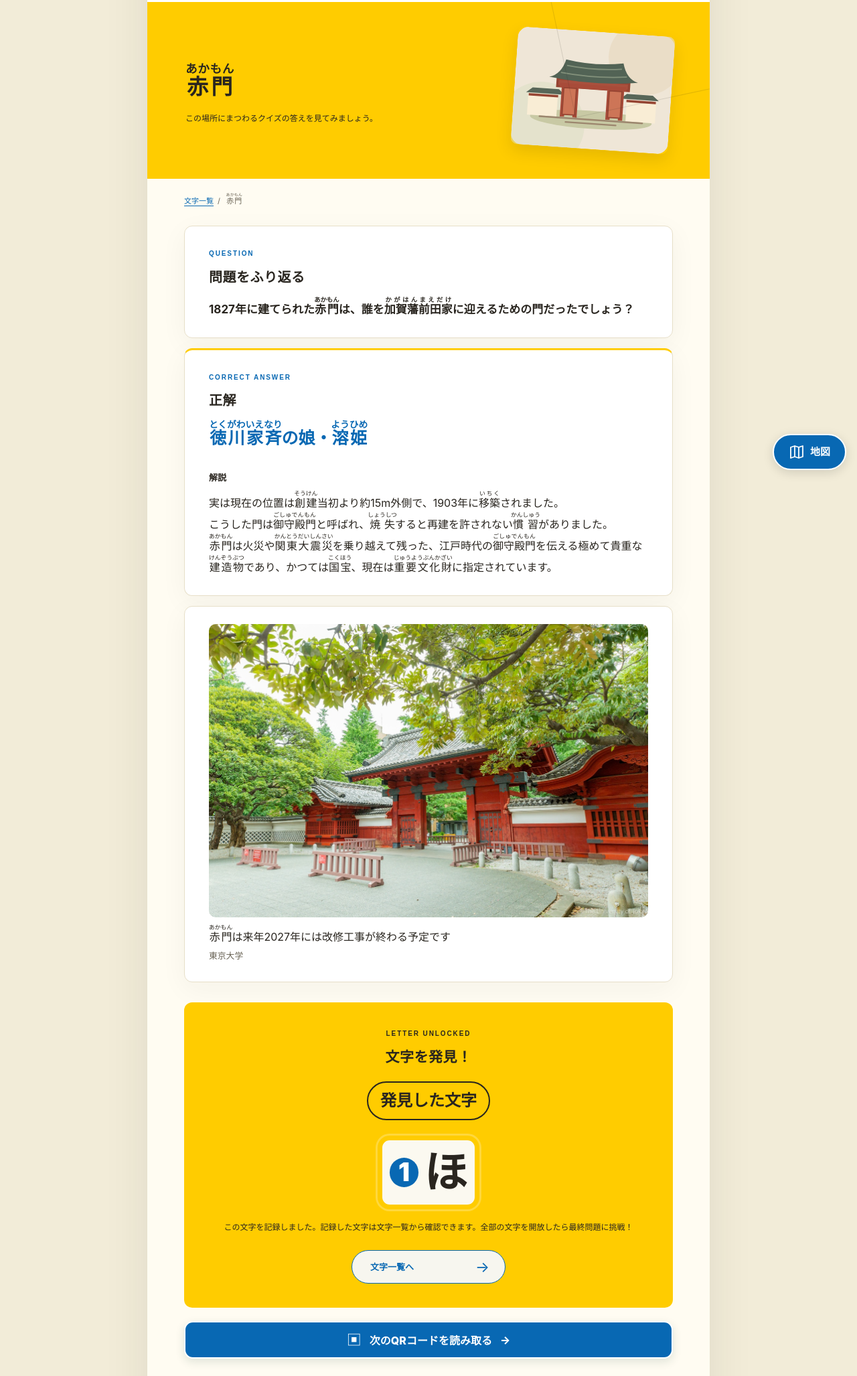
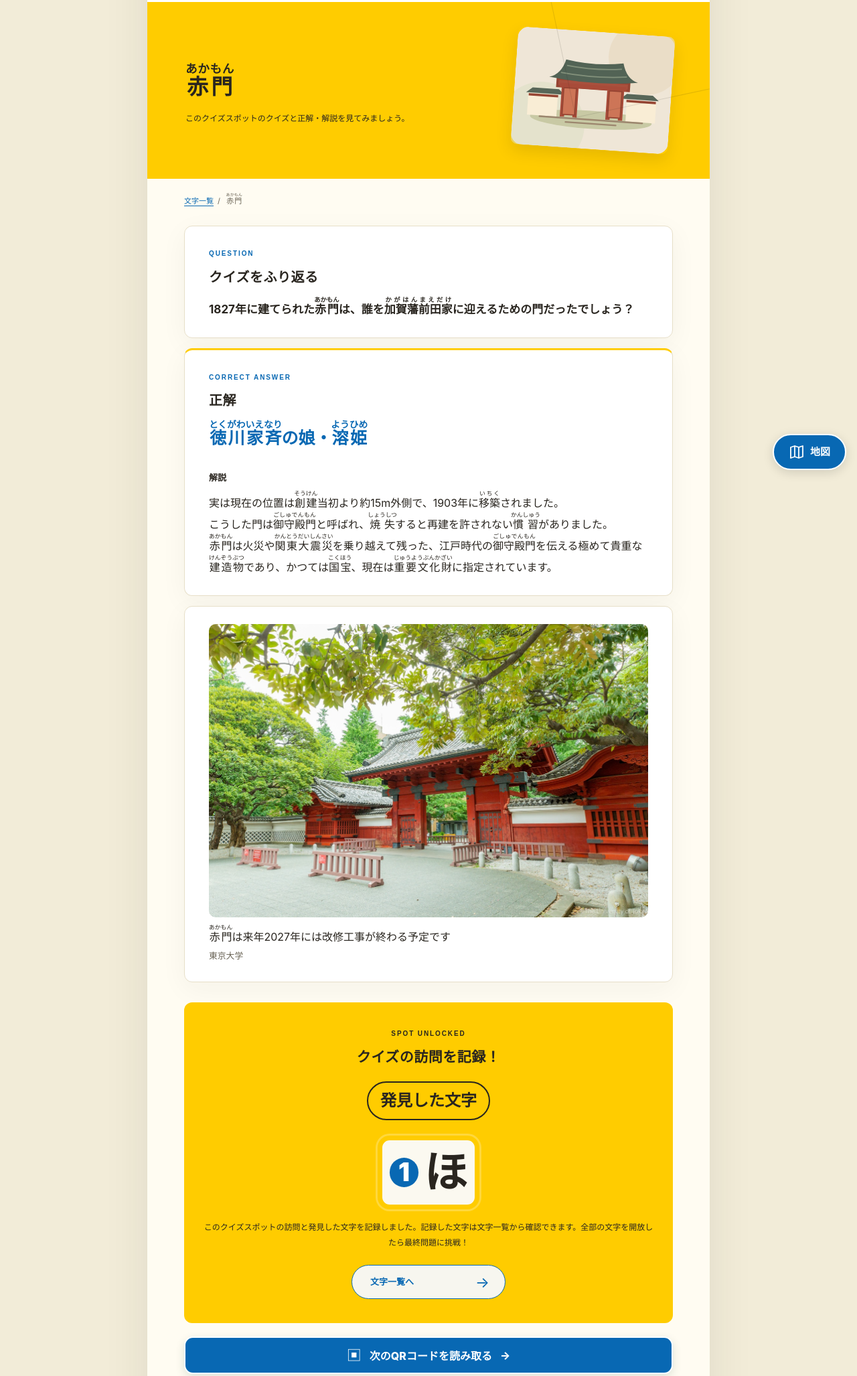
Before and after one commit to yamada-masayuki/yamada-masayuki.github.io, a plain HTML site: page quiz/qr/answer_1_IYQU.html in a window 1280 px wide. Shown: the part 82-2137 px from the top of the page at 67% size. Drawn offline with Linux system fonts and the light colour scheme.

Commit message:
Update quiz visit and review labels

```diff
--- a/quiz/js/index.js
+++ b/quiz/js/index.js
@@ -48,7 +48,7 @@
       const link = document.createElement('a');
       link.href = `qr/${item.file}`;
       link.className = 'card-link';
-      link.textContent = `${item.spot}の解説を見る`;
+      link.textContent = `${item.spot}のクイズをふり返る`;
       const arrow = document.createElement('span');
       arrow.setAttribute('aria-hidden', 'true');
       arrow.textContent = ' ↗';
--- a/quiz/qr/answer_1_IYQU.html
+++ b/quiz/qr/answer_1_IYQU.html
@@ -29,7 +29,7 @@
       <section class="answer-hero">
         <div class="answer-hero-copy">
           <h1 id="answer-title">赤門</h1>
-          <p>この場所にまつわるクイズの答えを見てみましょう。</p>
+          <p>このクイズスポットのクイズと正解・解説を見てみましょう。</p>
         </div>
         <img id="answer-illustration" src="../assets/images/gate.svg" alt="" width="400" height="300">
       </section>
@@ -38,7 +38,7 @@
         <p id="storage-warning" class="notice notice-warning" role="alert" hidden></p>
         <section class="answer-block question-block" aria-labelledby="question-heading">
           <span class="section-kicker">QUESTION</span>
-          <h2 id="question-heading">問題をふり返る</h2>
+          <h2 id="question-heading">クイズをふり返る</h2>
           <p id="answer-question" class="question-text"></p>
         </section>
         <section class="answer-block correct-block" aria-labelledby="correct-heading">
@@ -49,11 +49,11 @@
           <p id="answer-explanation" class="explanation-text"></p>
         </section>
         <section class="unlock-panel" aria-labelledby="unlock-heading">
-          <span class="section-kicker kicker-white">LETTER UNLOCKED</span>
-          <h2 id="unlock-heading">文字を発見！</h2>
+          <span class="section-kicker kicker-white">SPOT UNLOCKED</span>
+          <h2 id="unlock-heading">クイズの訪問を記録！</h2>
           <p id="answer-letter-number" class="unlocked-number">発見した文字</p>
           <div class="unlocked-letter"><span id="answer-keyword" aria-live="polite">…</span></div>
-          <p><span id="answer-record-message">この文字を記録しました。記録した文字は文字一覧から確認できます。全部の文字を開放したら最終問題に挑戦！</span></p>
+          <p><span id="answer-record-message">このクイズスポットの訪問と発見した文字を記録しました。記録した文字は文字一覧から確認できます。全部の文字を開放したら最終問題に挑戦！</span></p>
           <a class="primary-button" href="../index.html">文字一覧へ <span aria-hidden="true">→</span></a>
         </section>
       </div>
```
Also changed, not shown: quiz/index.html (+2 -2 lines), quiz/qr/answer_2_h6U3.html (+5 -5 lines), quiz/qr/answer_3_e6Fy.html (+5 -5 lines), quiz/qr/answer_4_ddiq.html (+5 -5 lines), quiz/qr/answer_5_GdY0.html (+5 -5 lines), quiz/qr/answer_6_XUsK.html (+5 -5 lines), quiz/qr/answer_7_YY3k.html (+5 -5 lines).
